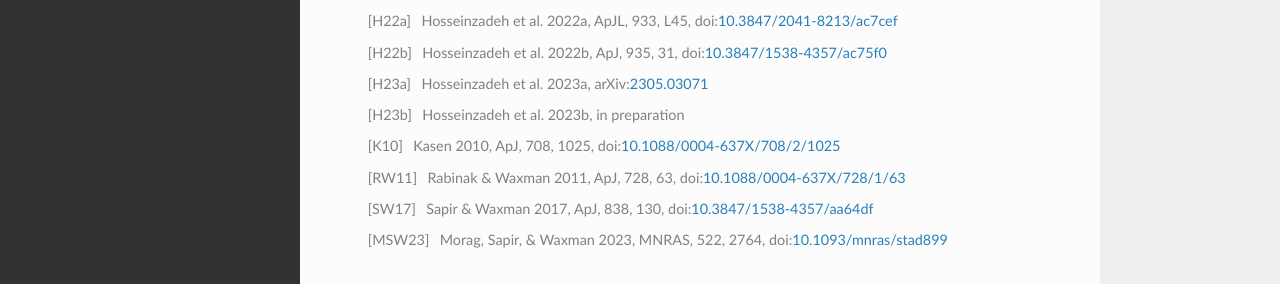
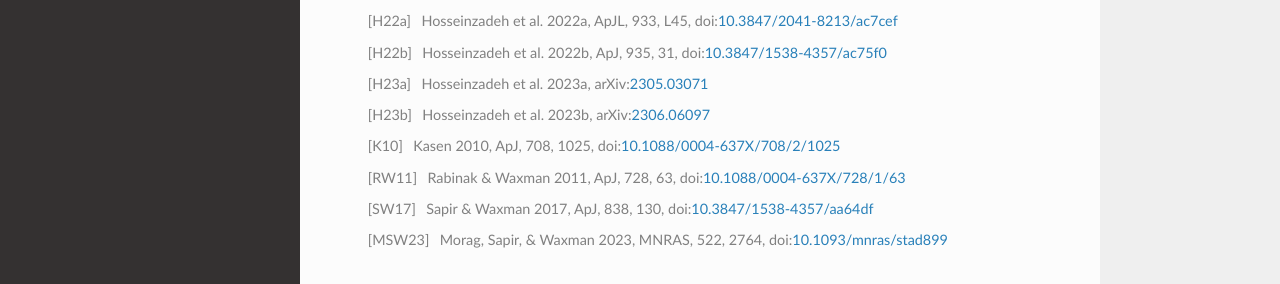
Before and after one commit to griffin-h/lightcurve_fitting, a Sphinx documentation site: the page built from docs/source/index.rst, in a window 1280 px wide and 1380 px high. Shown: the part 929-1213 px from the top of the window. Built offline with Sphinx 7.4.7 and the Read the Docs theme 2.0.0, drawn with Linux system fonts in a browser that asks for light colours; pages that are not in the unit, such as notebooks, are missing from menus.

Commit message:
add arXiv number for SN 2023ixf paper

```diff
--- a/docs/source/index.rst
+++ b/docs/source/index.rst
@@ -29,7 +29,7 @@ References
 .. [H22a] Hosseinzadeh et al. 2022a, ApJL, 933, L45, doi:`10.3847/2041-8213/ac7cef <https://doi.org/10.3847/2041-8213/ac7cef>`_
 .. [H22b] Hosseinzadeh et al. 2022b, ApJ, 935, 31, doi:`10.3847/1538-4357/ac75f0 <https://doi.org/10.3847/1538-4357/ac75f0>`_
 .. [H23a] Hosseinzadeh et al. 2023a, arXiv:`2305.03071 <https://arxiv.org/abs/2305.03071>`_
-.. [H23b] Hosseinzadeh et al. 2023b, in preparation
+.. [H23b] Hosseinzadeh et al. 2023b, arXiv:`2306.06097 <https://arxiv.org/abs/2306.06097>`_
 .. [K10] Kasen 2010, ApJ, 708, 1025, doi:`10.1088/0004-637X/708/2/1025 <https://doi.org/10.1088/0004-637X/708/2/1025>`_
 .. [RW11] Rabinak & Waxman 2011, ApJ, 728, 63, doi:`10.1088/0004-637X/728/1/63 <https://doi.org/10.1088/0004-637X/728/1/63>`_
 .. [SW17] Sapir & Waxman 2017, ApJ, 838, 130, doi:`10.3847/1538-4357/aa64df <https://doi.org/10.3847/1538-4357/aa64df>`_
```
